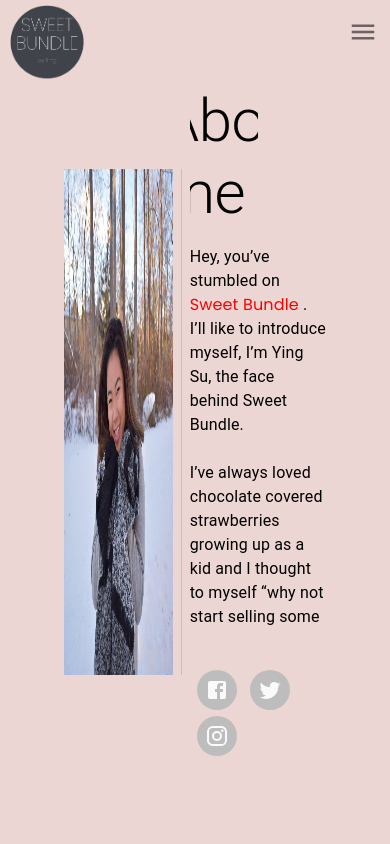
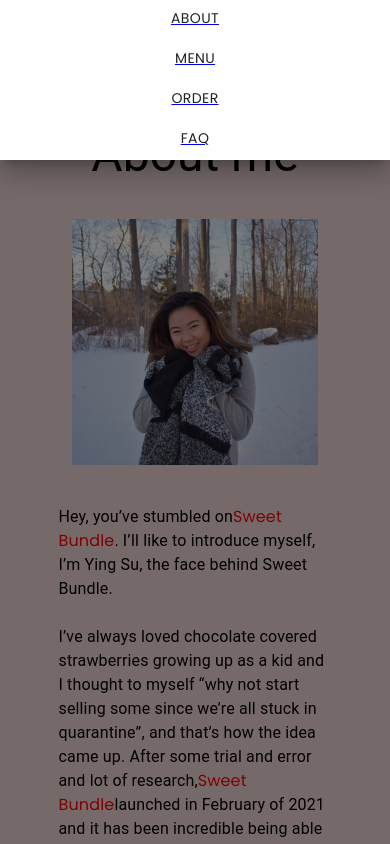
Before and after one commit to tsimmerdown/SweetBundle, a React (Create React App) app in the folder client/: page /about in a window 390 px wide. Both pictures are taken after a click on the button 363 px from the left and 32 px from the top of the page. Shown: the top 844 px of the page. Built offline with nearby package versions, Linux system fonts and the light colour scheme.

Commit message:
added responsiveness

```diff
--- a/client/src/components/FAQ/FAQ.js
+++ b/client/src/components/FAQ/FAQ.js
@@ -5,6 +5,8 @@ import { Typography } from "@material-ui/core";
 
 import Panels from "../Panels/Panels";
 import AccordionItem from "./AccordionItem";
+import { deviceSize } from "../responsive";
+import { useMediaQuery } from "react-responsive";
 
 const FAQCont = styled(motion.div)`
   height: 100vh;
@@ -12,19 +14,32 @@ const FAQCont = styled(motion.div)`
   display: flex;
   align-items: center;
   flex-direction: column;
+  @media screen and (max-width: ${deviceSize.mobile}px) {
+    height: auto;
+    justify-content: center;
+  }
 `;
 
 const TitleCont = styled.div`
-  padding: 10vh 0;
+  padding: 10vh 0 5vh 0;
   margin: 10vh 0 5vh 0;
   width: 100%;
   position: relative;
+  @media screen and (max-width: ${deviceSize.mobile}px) {
+    margin: 20vh 0 5vh 0;
+    padding: 0;
+    text-align: center;
+  }
 `;
 
 const Title = styled(motion(Typography))``;
 
 const AccordionList = styled.div`
   width: 50vw;
+  @media screen and (max-width: ${deviceSize.mobile}px) {
+    width: 90%;
+    margin: auto;
+  }
 `;
 
 const containerVariants = {
@@ -52,6 +67,8 @@ const containerVariants = {
 };
 
 const FAQ = () => {
+  const isMobile = useMediaQuery({ maxWidth: deviceSize.mobile });
+
   return (
     <>
       <FAQCont
@@ -62,6 +79,7 @@ const FAQ = () => {
       >
         <div>
           <TitleCont>
+            {!isMobile ? (
               <div
                 style={{
                   display: "flex",
@@ -88,6 +106,9 @@ const FAQ = () => {
                   Frequently Asked Question
                 </Title>
               </div>
+            ) : (
+              <Title variant="h3">Frequently Asked Question</Title>
+            )}
           </TitleCont>
           <AccordionList>
             <AccordionItem
--- a/client/src/components/Main/About/About.js
+++ b/client/src/components/Main/About/About.js
@@ -9,30 +9,53 @@ import { motion } from "framer-motion";
 import Panels from "../../Panels/Panels";
 import { useDispatch } from "react-redux";
 import { setCursor } from "../../../actions/cursor";
+import { deviceSize } from "../../responsive";
+import { useMediaQuery } from "react-responsive";
 
 const AboutCont = styled(motion.div)`
-  height: 80%;
+  height: 100vh;
   width: 100%;
+  display: flex;
+  align-items: center;
+  @media screen and (max-width: ${deviceSize.mobile}px) {
+    height: auto;
+  }
 `;
 
 const Content = styled.div`
   display: flex;
-  height: 100%;
+  height: 80%;
   justify-content: center;
   align-items: center;
   padding: 10vh 15vw;
+  @media screen and (max-width: ${deviceSize.mobile}px) {
+    flex-direction: column;
+    justify-content: flex-start;
+    margin-top: 5vh;
+  }
 `;
 
 const Image = styled.img`
   height: 100%;
   width: 40%;
+  @media screen and (max-width: ${deviceSize.mobile}px) {
+    height: 60%;
+    width: 90%;
+    margin: 20px 0;
+  }
 `;
 
 const Text = styled(Typography)`
   && {
     margin-bottom: 5vh;
     overflow: auto;
+    height: 45vh;
     max-height: 45vh;
+
+    @media screen and (max-width: ${deviceSize.mobile}px) {
+      width: 100%;
+      margin-top: 20px;
+    }
   }
 `;
 
@@ -69,24 +92,16 @@ const containerVariants = {
 //const transitions = { duration: 0.8, ease: [0.6, -0.05, 0.01, 0.9] };
 
 const About = () => {
+  const isMobile = useMediaQuery({ maxWidth: deviceSize.mobile });
   const dispatch = useDispatch();
   const [hover, setHover] = useState(false);
-  const handleHover = (event) => {
-    console.log(event);
+  const handleHover = () => {
     setHover(!hover);
     dispatch(setCursor());
   };
 
   return (
-    <motion.div
-      style={{
-        height: "100vh",
-        width: "100%",
-        display: "flex",
-        alignItems: "center",
-        background: "#ebd6d3",
-      }}
-    >
+    <motion.div>
       <AboutCont
         id="about"
         variants={containerVariants}
@@ -94,6 +109,7 @@ const About = () => {
         animate="animate"
         exit="exit"
       >
+        {!isMobile ? (
           <Content>
             <Image src="./images/ying.jpg" />
             <Divider orientation="vertical" style={{ margin: "0 2vw" }} />
@@ -116,14 +132,15 @@ const About = () => {
                   About me
                 </Title>
               </div>
+
               <Text>
-              Hey, you’ve stumbled on{" "}
+                Hey, you’ve stumbled on
                 <motion.span
                   style={{ color: "red" }}
                   whileHover={{ display: "inline-block", scale: 1.05 }}
                 >
                   Sweet Bundle
-              </motion.span>{" "}
+                </motion.span>
                 . I’ll like to introduce myself, I’m Ying Su, the face behind
                 Sweet Bundle.
                 <br />
@@ -131,33 +148,34 @@ const About = () => {
                 I’ve always loved chocolate covered strawberries growing up as a
                 kid and I thought to myself “why not start selling some since
                 we’re all stuck in quarantine”, and that’s how the idea came up.
-              After some trial and error and lot of research,{" "}
+                After some trial and error and lot of research,
                 <motion.span
                   style={{ color: "red" }}
                   whileHover={{ display: "inline-block", scale: 1.05 }}
                 >
                   Sweet Bundle
-              </motion.span>{" "}
-              launched in February of 2021 and it has been incredible being able
-              to connect with customers and create some delicious sweets for all
-              to enjoy. I have always had a passion for entrepreneurship and
-              opening this small business satisfied my entrepreneurial soul.
-              What I enjoy most is connecting with customers and being able to
-              create something beautiful whether it's a treat for yourself or
-              for a special occasion.
+                </motion.span>
+                launched in February of 2021 and it has been incredible being
+                able to connect with customers and create some delicious sweets
+                for all to enjoy. I have always had a passion for
+                entrepreneurship and opening this small business satisfied my
+                entrepreneurial soul. What I enjoy most is connecting with
+                customers and being able to create something beautiful whether
+                it's a treat for yourself or for a special occasion.
                 <br />
-              <br /> My education is in Special Events Management and one of my
-              goals for{" "}
+                <br /> My education is in Special Events Management and one of
+                my goals for
                 <motion.span
                   style={{ color: "red" }}
                   whileHover={{ display: "inline-block", scale: 1.05 }}
                 >
                   Sweet Bundle
-              </motion.span>{" "}
+                </motion.span>
                 is to work with clients by being able to cater their special
                 events like baby showers, weddings or birthdays. This dream
-              originates from my love of planning and seeing those happy smiles
-              in everyone’s face. I hope you love our sweets and stay sweet.
+                originates from my love of planning and seeing those happy
+                smiles in everyone’s face. I hope you love our sweets and stay
+                sweet.
               </Text>
               <IconButton
                 size="small"
@@ -203,6 +221,55 @@ const About = () => {
               </IconButton>
             </div>
           </Content>
+        ) : (
+          <Content>
+            <Title variant="h3">About me</Title>
+            <Image src="./images/ying.jpg" />
+            <Text>
+              Hey, you’ve stumbled on
+              <motion.span
+                style={{ color: "red" }}
+                whileHover={{ display: "inline", scale: 1.05 }}
+              >
+                Sweet Bundle
+              </motion.span>
+              . I’ll like to introduce myself, I’m Ying Su, the face behind
+              Sweet Bundle.
+              <br />
+              <br />
+              I’ve always loved chocolate covered strawberries growing up as a
+              kid and I thought to myself “why not start selling some since
+              we’re all stuck in quarantine”, and that’s how the idea came up.
+              After some trial and error and lot of research,
+              <motion.span
+                style={{ color: "red" }}
+                whileHover={{ display: "inline-block", scale: 1.05 }}
+              >
+                Sweet Bundle
+              </motion.span>
+              launched in February of 2021 and it has been incredible being able
+              to connect with customers and create some delicious sweets for all
+              to enjoy. I have always had a passion for entrepreneurship and
+              opening this small business satisfied my entrepreneurial soul.
+              What I enjoy most is connecting with customers and being able to
+              create something beautiful whether it's a treat for yourself or
+              for a special occasion.
+              <br />
+              <br /> My education is in Special Events Management and one of my
+              goals for
+              <motion.span
+                style={{ color: "red" }}
+                whileHover={{ display: "inline-block", scale: 1.05 }}
+              >
+                Sweet Bundle
+              </motion.span>
+              is to work with clients by being able to cater their special
+              events like baby showers, weddings or birthdays. This dream
+              originates from my love of planning and seeing those happy smiles
+              in everyone’s face. I hope you love our sweets and stay sweet.
+            </Text>
+          </Content>
+        )}
       </AboutCont>
       <Panels />
     </motion.div>
--- a/client/src/components/Main/Instagram/Instagram.js
+++ b/client/src/components/Main/Instagram/Instagram.js
@@ -3,7 +3,7 @@ import styled from "styled-components";
 import { Typography } from "@material-ui/core";
 import { useMediaQuery } from "react-responsive";
 import { deviceSize } from "../../responsive";
-// import Feed from "react-instagram-authless-feed";
+//import Feed from "react-instagram-authless-feed";
 
 const InstaCont = styled.div`
   height: 50vh;
@@ -14,7 +14,6 @@ const InstaCont = styled.div`
   padding: 5vh 5vw;
   position: relative;
   margin-bottom: 5vh;
-
   .feed a img {
     width: 15vw;
     margin: 1vh 1vw;
--- a/client/src/components/Main/Testimonials/Testimonials.js
+++ b/client/src/components/Main/Testimonials/Testimonials.js
@@ -32,7 +32,7 @@ const Text = styled.div`
   @media screen and (max-width: ${deviceSize.mobile}px) {
     max-width: 100%;
     position: relative;
-    margin: 10vh 0;
+    margin: 10vh 30px;
     text-align: center;
   }
 `;
--- a/client/src/components/Navbar/Navbar.js
+++ b/client/src/components/Navbar/Navbar.js
@@ -8,7 +8,7 @@ import { setCursor } from "../../actions/cursor";
 import { useMediaQuery } from "react-responsive";
 import { deviceSize } from "../responsive";
 import MenuIcon from "@material-ui/icons/Menu";
-import { IconButton } from "@material-ui/core";
+import { Drawer, IconButton } from "@material-ui/core";
 
 const NavCont = styled.div`
   height: ${(props) => (props.isMobile ? "75px" : "15vh")};
@@ -65,15 +65,15 @@ const Navbar = () => {
   const isMobile = useMediaQuery({ maxWidth: deviceSize.mobile });
   const dispatch = useDispatch();
   const [hover, setHover] = useState(false);
+  const [open, setOpen] = React.useState(false);
   const handleHover = () => {
     setHover(!hover);
     dispatch(setCursor());
   };
 
   const menuHandler = () => {
-    console.log("hi");
+    setOpen(!open);
   };
-
   return (
     <NavCont isMobile={isMobile}>
       <Link
@@ -88,9 +88,27 @@ const Navbar = () => {
         <Logo src="./images/Logo.png" alt="Sweet Bundle" isMobile={isMobile} />
       </Link>
       {isMobile && (
-        <MobileMenu aria-label="delete">
-          <MenuIcon style={{ fontSize: "30px" }} onClick={menuHandler} />
-        </MobileMenu>
+        <>
+          <MobileMenu onClick={menuHandler}>
+            <MenuIcon style={{ fontSize: "30px" }} />
+          </MobileMenu>
+          <Drawer anchor="top" open={open} onClose={menuHandler}>
+            <Link to="/about" onClick={menuHandler}>
+              <ButtonLink name={"About"} />
+            </Link>
+            <Link to="/menu" onClick={menuHandler}>
+              <ButtonLink name={"Menu"} />
+            </Link>
+
+            <Link to="/order" onClick={menuHandler}>
+              <ButtonLink name={"Order"} />
+            </Link>
+
+            <Link to="/faq" onClick={menuHandler}>
+              <ButtonLink name={"FAQ"} />
+            </Link>
+          </Drawer>
+        </>
       )}
       {!isMobile && (
         <Cont>
--- a/client/src/components/Order/Order.js
+++ b/client/src/components/Order/Order.js
@@ -13,6 +13,8 @@ import {
 } from "@material-ui/core";
 import Panels from "../Panels/Panels";
 import { motion } from "framer-motion";
+import { useMediaQuery } from "react-responsive";
+import { deviceSize } from "../responsive";
 
 const Cont = styled(motion.div)`
   height: 100vh;
@@ -20,6 +22,10 @@ const Cont = styled(motion.div)`
   display: flex;
   align-items: center;
   flex-direction: column;
+  @media screen and (max-width: ${deviceSize.mobile}px) {
+    height: auto;
+    margin-bottom: 10px;
+  }
 `;
 
 const InputCont = styled.div`
@@ -42,6 +48,11 @@ const TitleCont = styled.div`
   margin: 10vh 0 5vh 0;
   width: 100%;
   position: relative;
+  @media screen and (max-width: ${deviceSize.mobile}px) {
+    padding: 0;
+    margin: 15vh 0 5vh 0;
+    text-align: center;
+  }
 `;
 
 const Title = styled(motion(Typography))``;
@@ -85,6 +96,8 @@ const validationSchema = yup.object({
 });
 
 const Order = () => {
+  const isMobile = useMediaQuery({ maxWidth: deviceSize.mobile });
+
   const [delivery, setDelivery] = useState(false);
 
   const formik = useFormik({
@@ -108,6 +121,7 @@ const Order = () => {
         exit="exit"
       >
         <TitleCont>
+          {!isMobile ? (
             <div
               style={{
                 display: "flex",
@@ -134,6 +148,11 @@ const Order = () => {
                 <Typography variant="h2">Inquire About Your Order</Typography>
               </Title>
             </div>
+          ) : (
+            <Title variant="h3">
+              <Typography variant="h2">Inquire About Your Order</Typography>
+            </Title>
+          )}
         </TitleCont>
 
         <form onSubmit={formik.handleSubmit} style={{ width: "50vw" }}>
```
Lines whose indentation alone changed are shown as unchanged.
